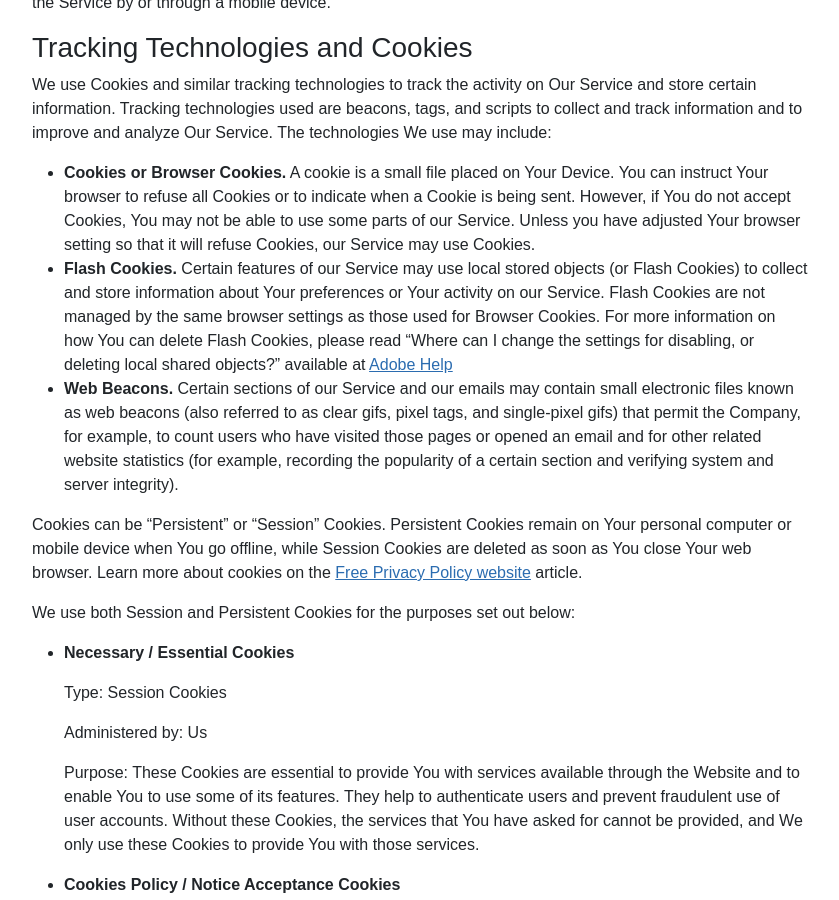
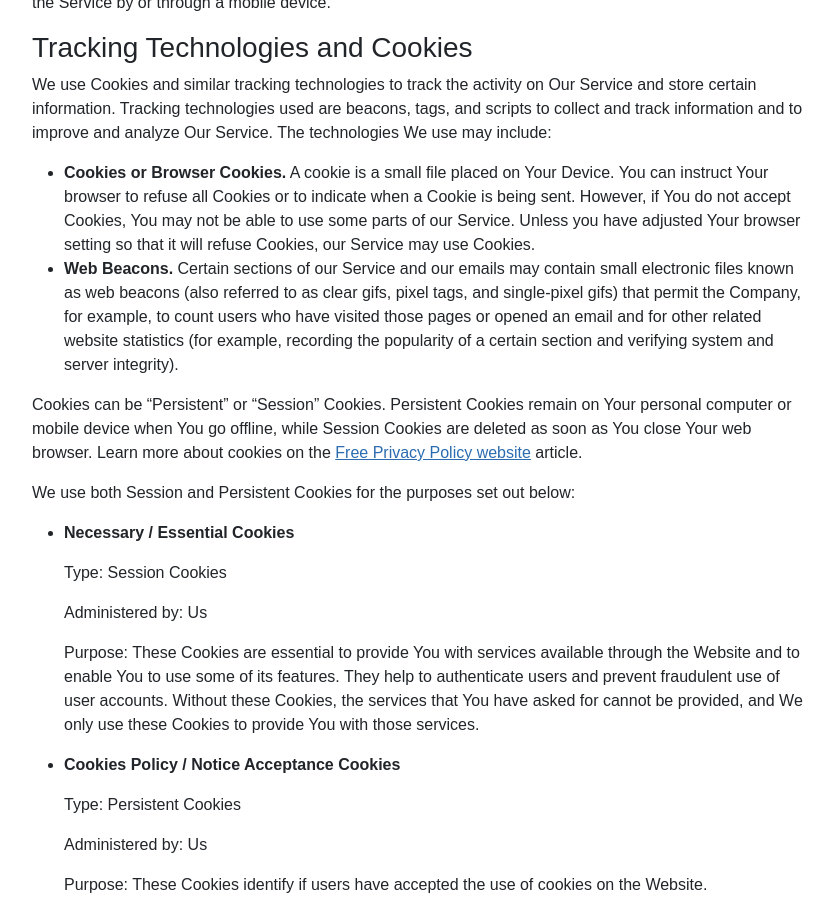
Before and after one commit to HunterGerlach/www.huntergerlach.com, a Jekyll site: the page built from privacy.md, in a window 1280 px wide and 900 px high, scrolled down 1775 px. Shown: the whole window, without its empty margins (220-1059 px from the left). Built offline with Jekyll 4.4.1, drawn with Linux system fonts in a browser that asks for light colours.

Commit message:
Remove dead Flash Cookies section and tune link checker
Flash Player was EOL'd in 2020; the privacy policy section
referencing it and the dead Adobe Help link are obsolete.
Also skip placeholder URLs (YOUR-USERNAME) in the checker.

```diff
--- a/privacy.md
+++ b/privacy.md
@@ -62,7 +62,6 @@ We may also collect information that Your browser sends whenever You visit our S
 We use Cookies and similar tracking technologies to track the activity on Our Service and store certain information. Tracking technologies used are beacons, tags, and scripts to collect and track information and to improve and analyze Our Service. The technologies We use may include:
 
 - **Cookies or Browser Cookies.** A cookie is a small file placed on Your Device. You can instruct Your browser to refuse all Cookies or to indicate when a Cookie is being sent. However, if You do not accept Cookies, You may not be able to use some parts of our Service. Unless you have adjusted Your browser setting so that it will refuse Cookies, our Service may use Cookies.
-- **Flash Cookies.** Certain features of our Service may use local stored objects (or Flash Cookies) to collect and store information about Your preferences or Your activity on our Service. Flash Cookies are not managed by the same browser settings as those used for Browser Cookies. For more information on how You can delete Flash Cookies, please read "Where can I change the settings for disabling, or deleting local shared objects?" available at [Adobe Help](https://helpx.adobe.com/flash-player/kb/disable-local-shared-objects-flash.html#main_Where_can_I_change_the_settings_for_disabling__or_deleting_local_shared_objects_)
 - **Web Beacons.** Certain sections of our Service and our emails may contain small electronic files known as web beacons (also referred to as clear gifs, pixel tags, and single-pixel gifs) that permit the Company, for example, to count users who have visited those pages or opened an email and for other related website statistics (for example, recording the popularity of a certain section and verifying system and server integrity).
 
 Cookies can be "Persistent" or "Session" Cookies. Persistent Cookies remain on Your personal computer or mobile device when You go offline, while Session Cookies are deleted as soon as You close Your web browser. Learn more about cookies on the [Free Privacy Policy website](https://www.freeprivacypolicy.com/blog/sample-privacy-policy-template/#Use_Of_Cookies_And_Tracking) article.
```
Also changed, not shown: 1 other file.
